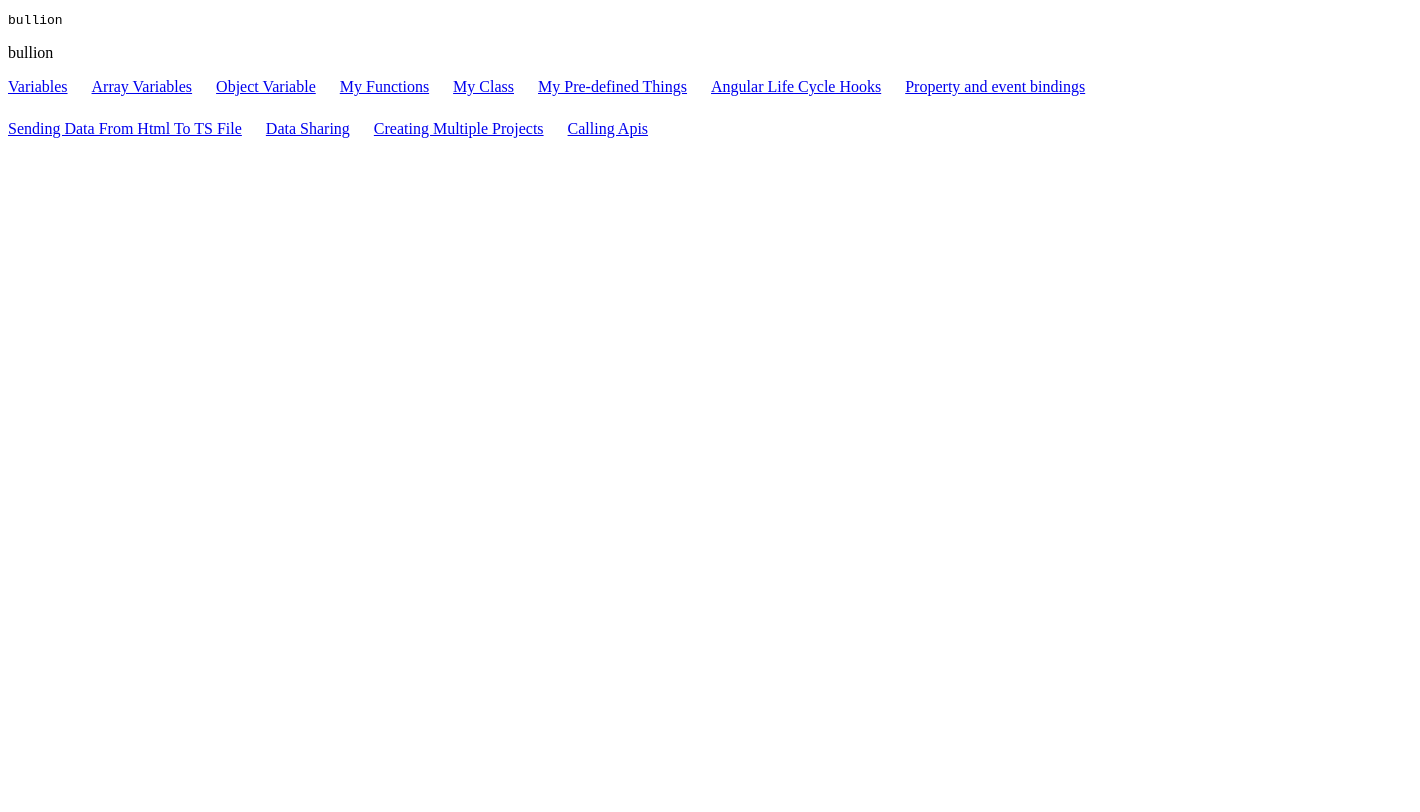
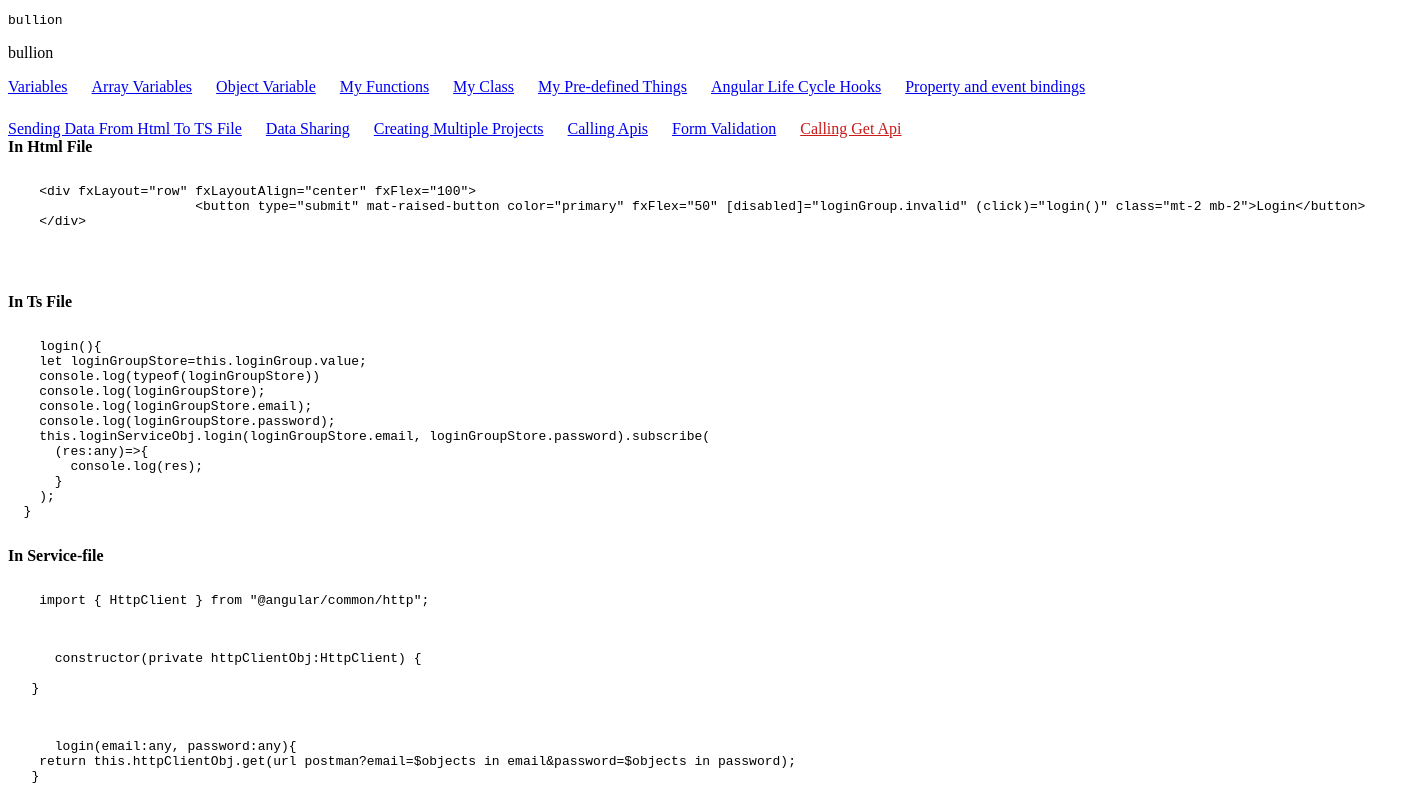
Before and after one commit to Battula-V/live-project, an Angular app: page /calling-get-api in a window 1280 px wide. Before the commit this address led to /. Shown: the whole page, 1420 px wide, since content can reach past the window. Built offline with nearby package versions, Linux system fonts and the light colour scheme.

Commit message:
all added

```diff
--- a/src/app/app.module.ts
+++ b/src/app/app.module.ts
@@ -21,6 +21,7 @@ import { DataSharingTypeFourComponent } from './components/data-sharing/componen
 import { CreatingMultipleProjectsComponent } from './components/creating-multiple-projects/creating-multiple-projects.component';
 import { CallingApisComponent } from './components/calling-apis/calling-apis.component';
 import { WorkingWithFormsComponent } from './components/working-with-forms/working-with-forms.component';
+import { CallingGetApiComponent } from './components/calling-get-api/calling-get-api.component';
 @NgModule({
   declarations: [
     AppComponent,
@@ -40,7 +41,8 @@ import { WorkingWithFormsComponent } from './components/working-with-forms/worki
     DataSharingTypeFourComponent,
     CreatingMultipleProjectsComponent,
     CallingApisComponent,
-    WorkingWithFormsComponent
+    WorkingWithFormsComponent,
+    CallingGetApiComponent
   ],
   imports: [
     BrowserModule,
--- /dev/null
+++ b/src/app/components/calling-get-api/calling-get-api.component.html
@@ -0,0 +1,11 @@
+<b>In Html File</b>
+<pre>{{code1}}</pre><br><br>
+
+<b>In Ts File</b>
+<pre>{{code2}}</pre>
+
+
+<b>In Service-file</b>
+<pre>{{code3}}</pre>
+<pre>{{code4}}</pre>
+<pre>{{code5}}</pre>
--- /dev/null
+++ b/src/app/components/calling-get-api/calling-get-api.component.ts
@@ -0,0 +1,47 @@
+import { Component } from '@angular/core';
+
+@Component({
+  selector: 'app-calling-get-api',
+  templateUrl: './calling-get-api.component.html',
+  styleUrls: ['./calling-get-api.component.scss']
+})
+export class CallingGetApiComponent {
+
+  code1=`
+    <div fxLayout="row" fxLayoutAlign="center" fxFlex="100">
+                        <button type="submit" mat-raised-button color="primary" fxFlex="50" [disabled]="loginGroup.invalid" (click)="login()" class="mt-2 mb-2">Login</button>
+    </div>
+  `;
+
+  code2=`
+    login(){
+    let loginGroupStore=this.loginGroup.value;
+    console.log(typeof(loginGroupStore))
+    console.log(loginGroupStore);
+    console.log(loginGroupStore.email);
+    console.log(loginGroupStore.password);
+    this.loginServiceObj.login(loginGroupStore.email, loginGroupStore.password).subscribe(
+      (res:any)=>{
+        console.log(res);
+      }
+    );
+  }
+  `;
+
+  code3=`
+    import { HttpClient } from "@angular/common/http";
+  `;
+
+  code4=`
+      constructor(private httpClientObj:HttpClient) {
+
+   }
+  `;
+
+  code5=`
+      login(email:any, password:any){
+    return this.httpClientObj.get(url postman?email=$objects in email&password=$objects in password);
+   }
+  `;
+
+}
--- /dev/null
+++ b/src/app/components/form-validation/form-validation.component.html
@@ -0,0 +1,5 @@
+<b>Form Validation</b>
+<h3>In Html-file</h3>
+<pre>{{code2}}</pre>
+<h3>In Ts-file</h3>
+<pre>{{code3}}</pre>
--- /dev/null
+++ b/src/app/components/form-validation/form-validation.component.ts
@@ -0,0 +1,20 @@
+import { Component } from '@angular/core';
+
+@Component({
+  selector: 'app-form-validation',
+  templateUrl: './form-validation.component.html',
+  styleUrls: ['./form-validation.component.scss']
+})
+export class FormValidationComponent {
+
+  code2=`<form [formGroup]="loginGroup">
+    <input matInput placeholder="Email" formControlName="email">
+  </form>`;
+
+code3=`  loginGroup = new FormGroup({
+email : new FormControl('',[Validators.required, Validators.email, Validators.maxLength(30)]),
+password : new FormControl('',[Validators.required, Validators.minLength(6), Validators.maxLength(10)])
+});
+`;
+
+}
--- a/src/app/components/menu-bar/menu-bar.component.html
+++ b/src/app/components/menu-bar/menu-bar.component.html
@@ -36,4 +36,10 @@
     <div>
         <a routerLink="calling-apis" routerLinkActive="color-1"> Calling Apis</a>
     </div>
+    <div>
+        <a routerLink="form-validation" routerLinkActive="color-1">Form Validation</a>
+    </div>
+    <div>
+        <a routerLink="calling-get-api" routerLinkActive="color-1">Calling Get Api</a>
+    </div>
 </div>
```
Also changed, not shown: src/app/app-routing.module.ts (+10 -0 lines), src/app/components/calling-get-api/calling-get-api.component.scss (added), src/app/components/form-validation/form-validation.component.scss (added), 2 other files (tests, documents, lock files or other folders).
